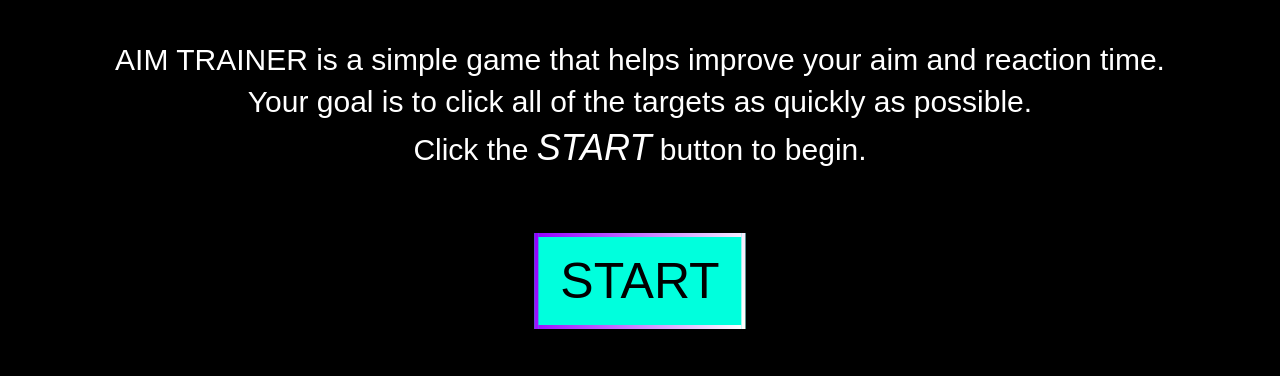
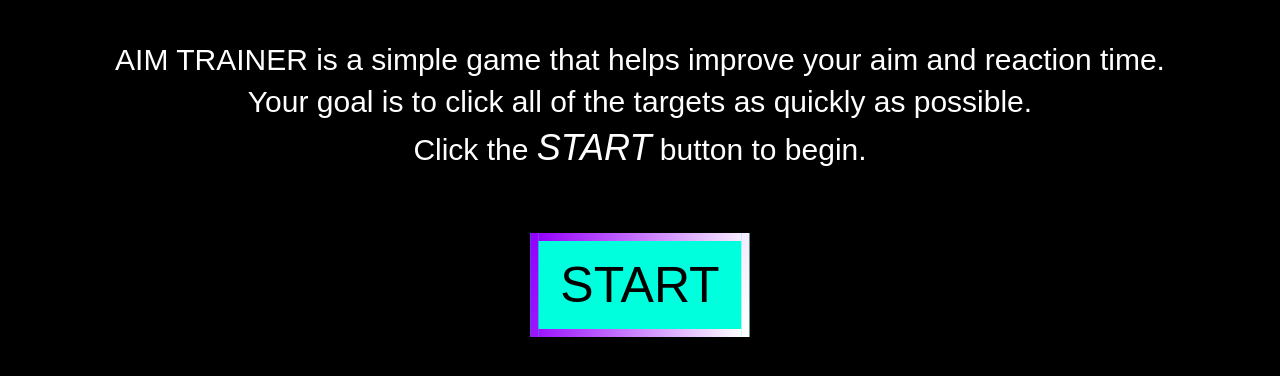
Before and after one commit to PhoenixxDevs/pp2, a website: page index.html in a window 1280 px wide. Shown: the part 130-506 px from the top of the page. Drawn offline with Linux system fonts and the light colour scheme; a web font is replaced by a local one.

Commit message:
basic game complete

```diff
--- a/assets/css/style.css
+++ b/assets/css/style.css
@@ -57,7 +57,7 @@ button {
   transform: translate(-50%);
   padding: 15px 22px;
   font-size: 50px;
-  border: 4px solid;
+  border: 8px solid;
   border-image: linear-gradient(100deg, rgb(149, 0, 255), white) 1;
   background-color: rgb(0, 255, 221);
   transition: ease-in-out all 0.7s;
--- a/assets/js/main.js
+++ b/assets/js/main.js
@@ -1,10 +1,10 @@
-const mainMenu = document.getElementById('main-menu');
+const mainMenu = document.getElementById("main-menu");
 const canvas = document.getElementById("canvas");
 const ctx = canvas.getContext("2d");
 const mouse = {
   pos: { x: undefined, y: undefined },
-  size: 2,
-  fire: false
+  fire: false,
+  size: 2
 };
 let WIDTH, HEIGHT, targetDefinitions;
 // PRESETTING SIZE OF ARRAY HELPS WITH PERFORMANCE - NO GARBAGE COLLECTION NECESSARY
@@ -25,13 +25,13 @@ function createTarget(amount, type) {
   }
 }
 function gameOver() {
-  mainMenu.classList.remove('hide');
+  mainMenu.classList.remove("hide");
 }
 
 function main() {
   resize();
-  createTarget(10, 'default');
-  mainMenu.classList.add('hide');
+  createTarget(10, "default");
+  mainMenu.classList.add("hide");
   animate();
 }
 
@@ -58,16 +58,16 @@ function animate() {
   requestAnimationFrame(animate);
 }
 
-addEventListener('mousemove', (e) => {
+addEventListener("mousemove", (e) => {
   mouse.pos.x = e.pageX;
   mouse.pos.y = e.pageY;
 });
-addEventListener('mousedown', (e) => {
+addEventListener("mousedown", (e) => {
   if(e.repeat){
     return;
   }
   mouse.fire = true;
 });
-addEventListener('mouseup', () => {
+addEventListener("mouseup", () => {
   mouse.fire = false;
 });
--- /dev/null
+++ b/package.json
@@ -0,0 +1,5 @@
+{
+  "dependencies": {
+    "jslint": "^0.12.1"
+  }
+}
```
Also changed, not shown: index.html (+1 -1 lines), 1 other file.
